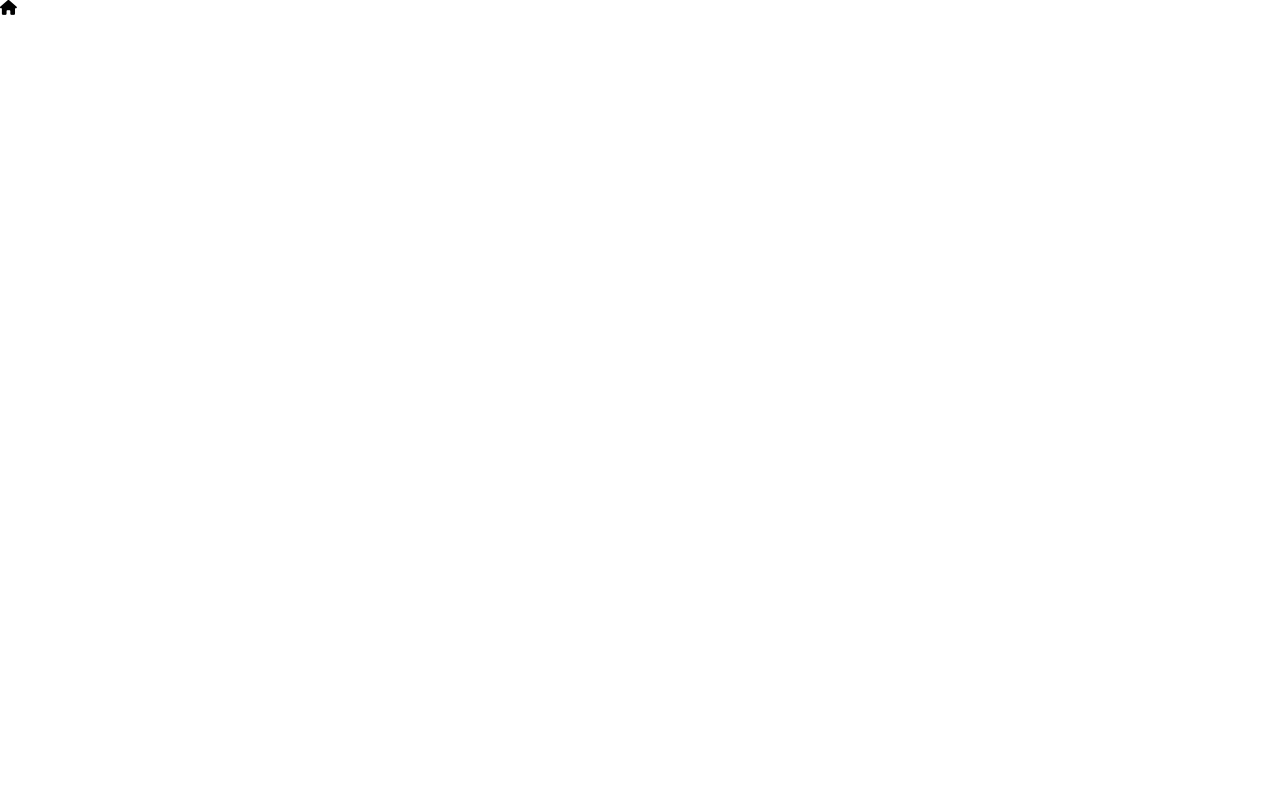
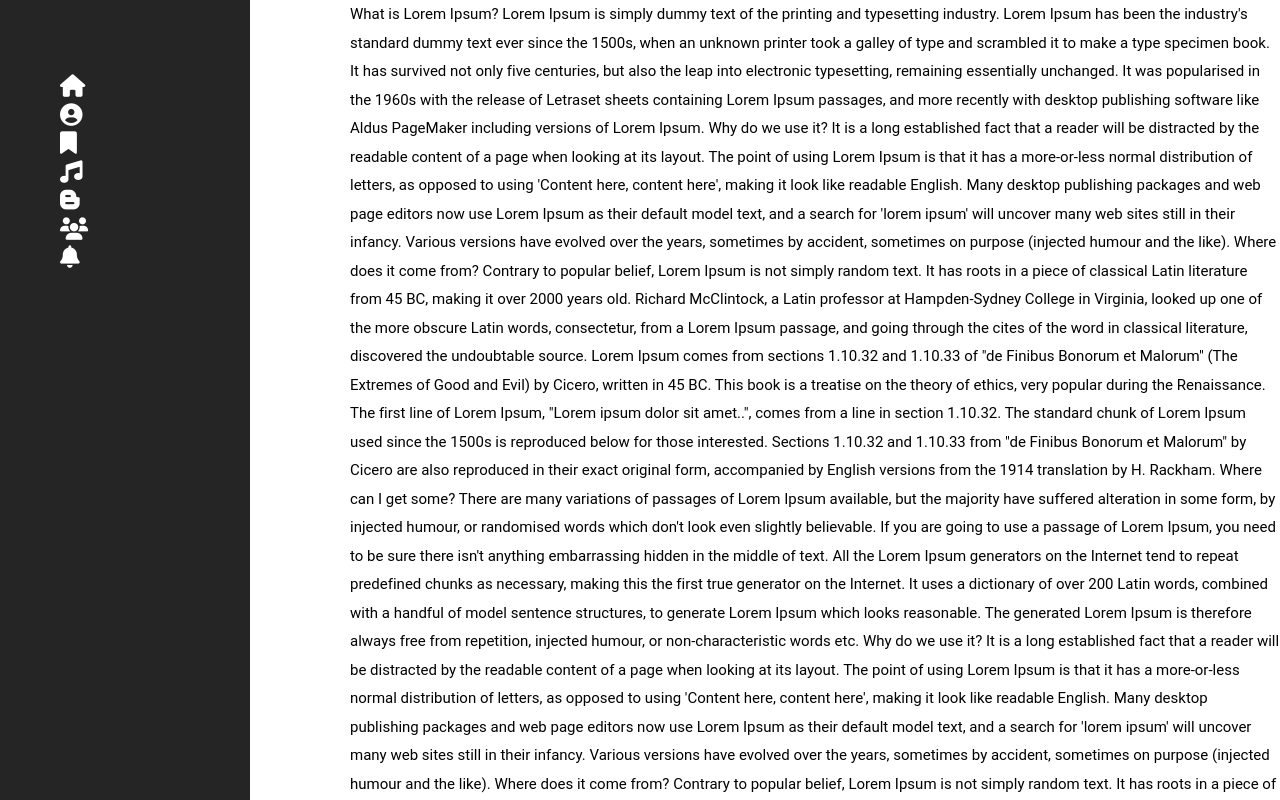
Before and after one commit to Alidhuniya/singerProfile-ReactJS-with-Contentful, a React (Create React App) app: page / in a window 1280 px wide. Shown: the top 800 px of the page. Built offline with nearby package versions, Linux system fonts and the light colour scheme; no server answers.

Commit message:
sticky sidebar

```diff
--- a/src/App.js
+++ b/src/App.js
@@ -8,7 +8,11 @@
     return (
       <Fragment>
      <Home />
+
+
       </Fragment>
+
+
     );
   }
 }
--- a/src/modules/Sidebar.jsx
+++ b/src/modules/Sidebar.jsx
@@ -40,25 +40,58 @@
         // console.log(view);
         const { heading} = view; // here I'm destructing objects so I only have to type heading without view.heading
         return (
-            <Fragment>
+            <Fragment >
+            <div className ="frag">
           <section className = "sidebar">
           <div className = "sidebar__block">
           <div className = "sidebar__contents">
          {view && <img className = "sidebar__img" src = {view.profileimg.fields.file.url} alt = {heading} title = {heading} /> }
-           <h1>{heading}</h1>
+           <h1 className = "sidebar__h1">{heading}</h1>
            <div className = "sidebar__menus">
-         <a className = " fa fa-home"  href = "#">{view && view.menuheadings.fields.home}</a>
-          <a href = "#">{view && view.menuheadings.fields.about}</a>
-          <a href = "#">{view && view.menuheadings.fields.upcoming}</a>
-          <a href = "#">{view && view.menuheadings.fields.songs}</a>
-          <a href = "#">{view && view.menuheadings.fields.blog}</a>
-          <a href = "#">{view && view.menuheadings.fields.events}</a>
-          <a href = "#">{view && view.menuheadings.fields.subscribe}</a>
+         <a className = "sidebar__menusLinks" href = "#"><i className = "fa fa-home icon-size"></i>{view && view.menuheadings.fields.home}</a>
+          <a className = "sidebar__menusLinks"  href = "#"><i className = "fa fa-user-circle icon-size"></i>{view && view.menuheadings.fields.about}</a>
+          <a className = "sidebar__menusLinks"  href = "#"><i className = " fa fa-bookmark icon-size"></i>{view && view.menuheadings.fields.upcoming}</a>
+          <a className = "sidebar__menusLinks"  href = "#"><i className = " fa fa-music icon-size"></i>{view && view.menuheadings.fields.songs}</a>
+          <a className = "sidebar__menusLinks"  href = "#"><i className = " fab fa-blogger-b icon-size"></i>{view && view.menuheadings.fields.blog}</a>
+          <a className = "sidebar__menusLinks"  href = "#"><i className = " fa fa-users icon-size"></i>{view && view.menuheadings.fields.events}</a>
+          <a className = "sidebar__menusLinks"  href = "#"><i className = " fa fa-bell icon-size"></i>{view && view.menuheadings.fields.subscribe}</a>
            </div>
+          </div>
+          </div>
+
+          </section>
+          <section>
+          <div className = "appi">
+          What is Lorem Ipsum?
+     Lorem Ipsum is simply dummy text of the printing and typesetting industry. Lorem Ipsum has been the industry's standard dummy text ever since the 1500s, when an unknown printer took a galley of type and scrambled it to make a type specimen book. It has survived not only five centuries, but also the leap into electronic typesetting, remaining essentially unchanged. It was popularised in the 1960s with the release of Letraset sheets containing Lorem Ipsum passages, and more recently with desktop publishing software like Aldus PageMaker including versions of Lorem Ipsum.
+
+     Why do we use it?
+     It is a long established fact that a reader will be distracted by the readable content of a page when looking at its layout. The point of using Lorem Ipsum is that it has a more-or-less normal distribution of letters, as opposed to using 'Content here, content here', making it look like readable English. Many desktop publishing packages and web page editors now use Lorem Ipsum as their default model text, and a search for 'lorem ipsum' will uncover many web sites still in their infancy. Various versions have evolved over the years, sometimes by accident, sometimes on purpose (injected humour and the like).
+
+
+     Where does it come from?
+     Contrary to popular belief, Lorem Ipsum is not simply random text. It has roots in a piece of classical Latin literature from 45 BC, making it over 2000 years old. Richard McClintock, a Latin professor at Hampden-Sydney College in Virginia, looked up one of the more obscure Latin words, consectetur, from a Lorem Ipsum passage, and going through the cites of the word in classical literature, discovered the undoubtable source. Lorem Ipsum comes from sections 1.10.32 and 1.10.33 of "de Finibus Bonorum et Malorum" (The Extremes of Good and Evil) by Cicero, written in 45 BC. This book is a treatise on the theory of ethics, very popular during the Renaissance. The first line of Lorem Ipsum, "Lorem ipsum dolor sit amet..", comes from a line in section 1.10.32.
+
+     The standard chunk of Lorem Ipsum used since the 1500s is reproduced below for those interested. Sections 1.10.32 and 1.10.33 from "de Finibus Bonorum et Malorum" by Cicero are also reproduced in their exact original form, accompanied by English versions from the 1914 translation by H. Rackham.
+
+     Where can I get some?
+     There are many variations of passages of Lorem Ipsum available, but the majority have suffered alteration in some form, by injected humour, or randomised words which don't look even slightly believable. If you are going to use a passage of Lorem Ipsum, you need to be sure there isn't anything embarrassing hidden in the middle of text. All the Lorem Ipsum generators on the Internet tend to repeat predefined chunks as necessary, making this the first true generator on the Internet. It uses a dictionary of over 200 Latin words, combined with a handful of model sentence structures, to generate Lorem Ipsum which looks reasonable. The generated Lorem Ipsum is therefore always free from repetition, injected humour, or non-characteristic words etc.
+
+     Why do we use it?
+     It is a long established fact that a reader will be distracted by the readable content of a page when looking at its layout. The point of using Lorem Ipsum is that it has a more-or-less normal distribution of letters, as opposed to using 'Content here, content here', making it look like readable English. Many desktop publishing packages and web page editors now use Lorem Ipsum as their default model text, and a search for 'lorem ipsum' will uncover many web sites still in their infancy. Various versions have evolved over the years, sometimes by accident, sometimes on purpose (injected humour and the like).
+
+
+     Where does it come from?
+     Contrary to popular belief, Lorem Ipsum is not simply random text. It has roots in a piece of classical Latin literature from 45 BC, making it over 2000 years old. Richard McClintock, a Latin professor at Hampden-Sydney College in Virginia, looked up one of the more obscure Latin words, consectetur, from a Lorem Ipsum passage, and going through the cites of the word in classical literature, discovered the undoubtable source. Lorem Ipsum comes from sections 1.10.32 and 1.10.33 of "de Finibus Bonorum et Malorum" (The Extremes of Good and Evil) by Cicero, written in 45 BC. This book is a treatise on the theory of ethics, very popular during the Renaissance. The first line of Lorem Ipsum, "Lorem ipsum dolor sit amet..", comes from a line in section 1.10.32.
+
+     The standard chunk of Lorem Ipsum used since the 1500s is reproduced below for those interested. Sections 1.10.32 and 1.10.33 from "de Finibus Bonorum et Malorum" by Cicero are also reproduced in their exact original form, accompanied by English versions from the 1914 translation by H. Rackham.
+
+     Where can I get some?
+     There are many variations of passages of Lorem Ipsum available, but the majority have suffered alteration in some form, by injected humour, or randomised words which don't look even slightly believable. If you are going to use a passage of Lorem Ipsum, you need to be sure there isn't anything embarrassing hidden in the middle of text. All the Lorem Ipsum generators on the Internet tend to repeat predefined chunks as necessary, making this the first true generator on the Internet. It uses a dictionary of over 200 Latin words, combined with a handful of model sentence structures, to generate Lorem Ipsum which looks reasonable. The generated Lorem Ipsum is therefore always free from repetition, injected humour, or non-characteristic words etc.
+          </div>
+          </section>
 
           </div>
-          </div>
-          </section>
             </Fragment>
         );
     }
--- a/src/pages/Home.jsx
+++ b/src/pages/Home.jsx
@@ -7,6 +7,7 @@
             <Fragment>
             <Sidebar />
             </Fragment>
+
         );
     }
 }
--- a/src/sass/2-components/_sidebar.scss
+++ b/src/sass/2-components/_sidebar.scss
@@ -1,10 +1,49 @@
+.sidebar {
+   position: sticky;
+   top: 0;
+    background-color: #252525;
+    width: 250px;
+    height: 100vh;
+    padding-top: 5rem;
+    padding-bottom: 5rem;
+padding-left: 4rem;
+padding-right: 4rem;
+
+}
+
+.frag {
+    display: grid;
+    grid-template-columns: 350px 1fr;
+}
+
+.sidebar__block {
+
+
+
+}
 .sidebar__img {
     width: 120px;
     height: 120px;
     border-radius: 50%;
+    // margin-top: 5rem;
 }
 
 .sidebar__menus {
     display: flex;
     flex-direction: column;
 }
+
+.sidebar__h1 {
+    color: #fff;
+}
+
+.sidebar__menusLinks {
+    font-size: 1rem;
+    text-transform: capitalize;
+    letter-spacing: 0.05em;
+    color: #fff;
+}
+
+.icon-size {
+    font-size: 1.5rem;
+}
```
